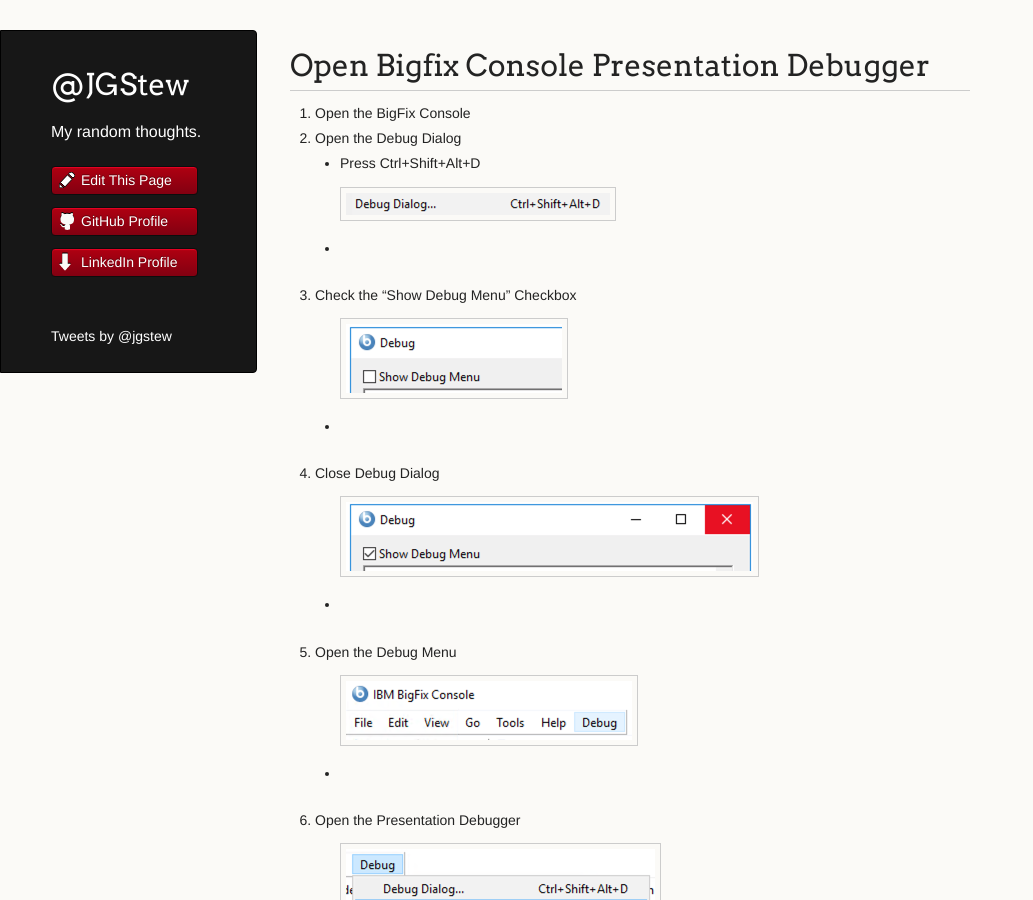
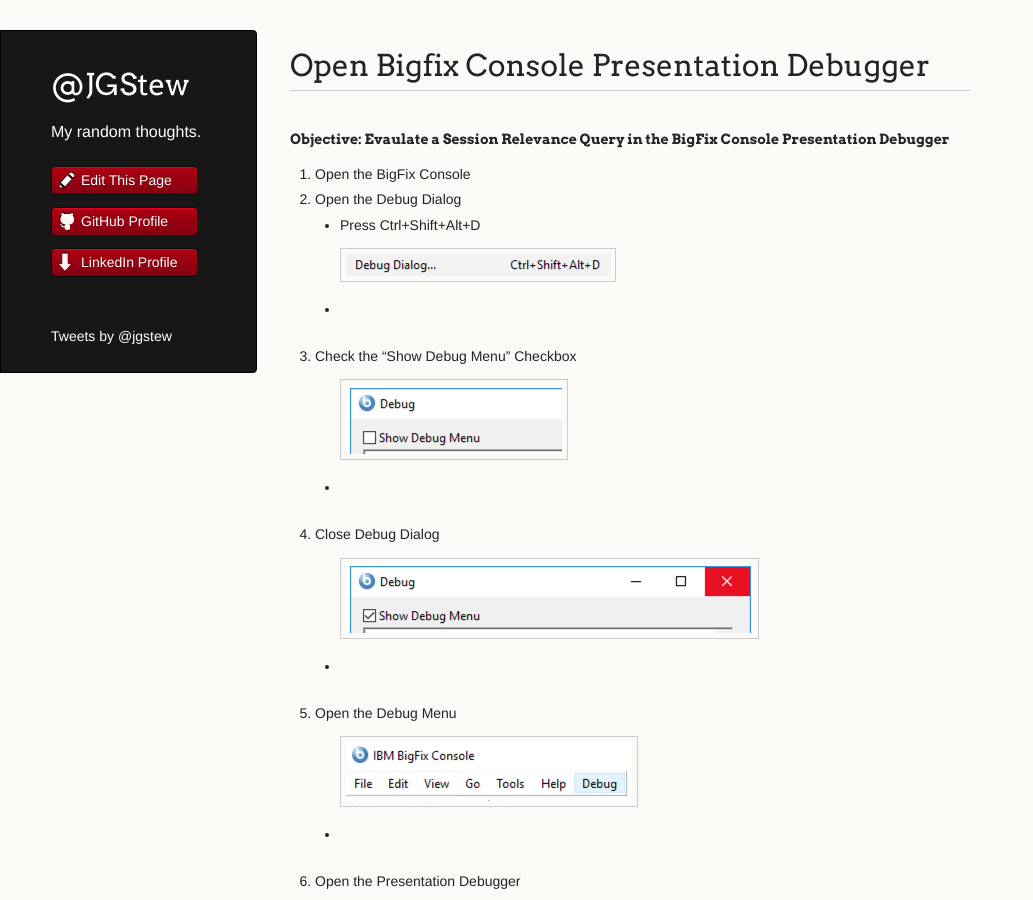
Before and after one commit to jgstew/jgstew.github.io, a Jekyll site: the page built from _posts/2018-10-28-Open-BigFix-Console-Presentation-Debugger.md, in a window 1280 px wide and 900 px high. Shown: the whole window, without its empty margins (0-1033 px from the left). Built offline with Jekyll 4.4.1, drawn with Linux system fonts in a browser that asks for light colours; nearby versions of some CDN libraries; comment, search, counter and statistics services are not loaded.

Commit message:
Update 2018-10-28-Open-BigFix-Console-Presentation-Debugger.md

```diff
--- a/_posts/2018-10-28-Open-BigFix-Console-Presentation-Debugger.md
+++ b/_posts/2018-10-28-Open-BigFix-Console-Presentation-Debugger.md
@@ -1,3 +1,5 @@
+
+#### Objective: Evaulate a Session Relevance Query in the BigFix Console Presentation Debugger
 
 1. Open the BigFix Console
 1. Open the Debug Dialog
```
